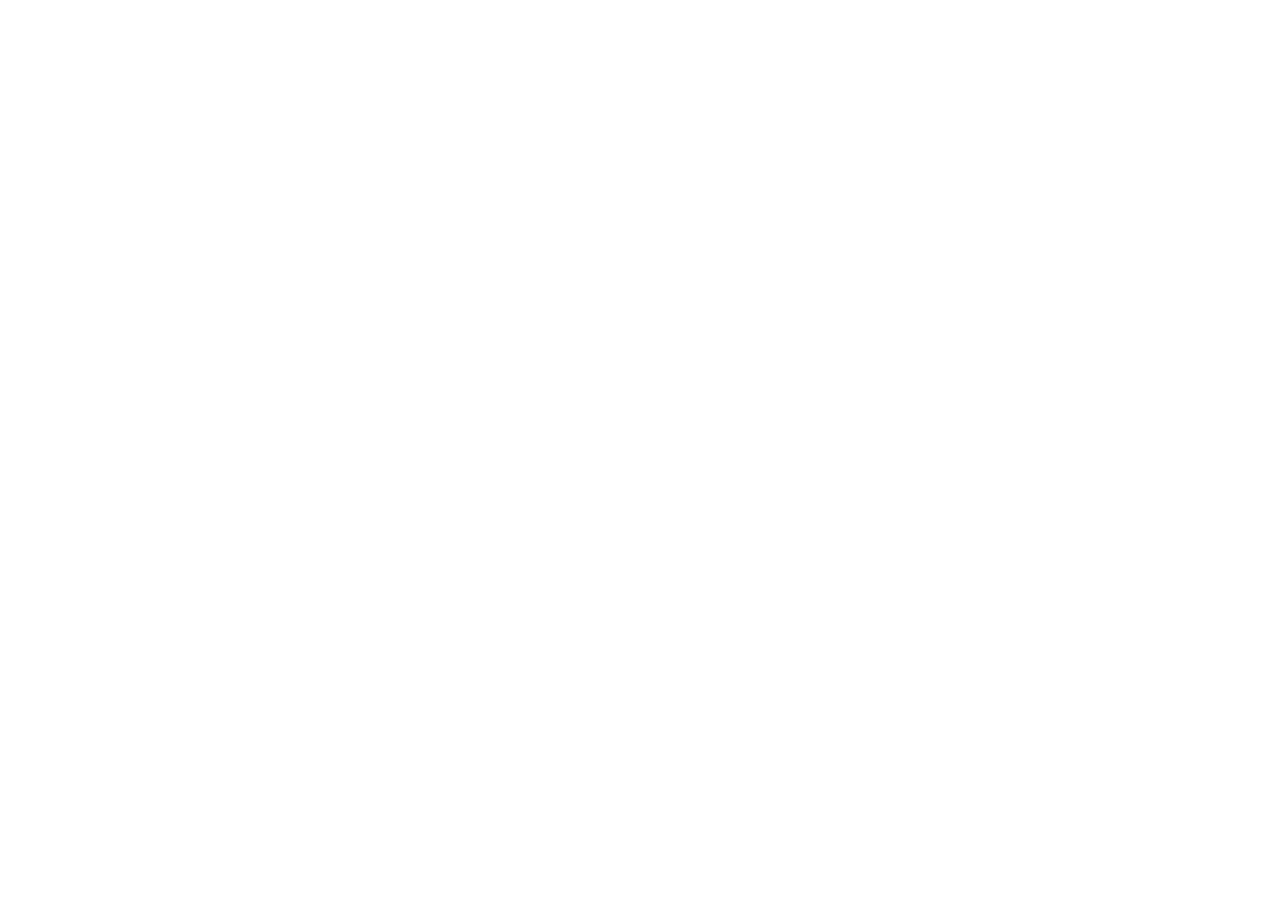
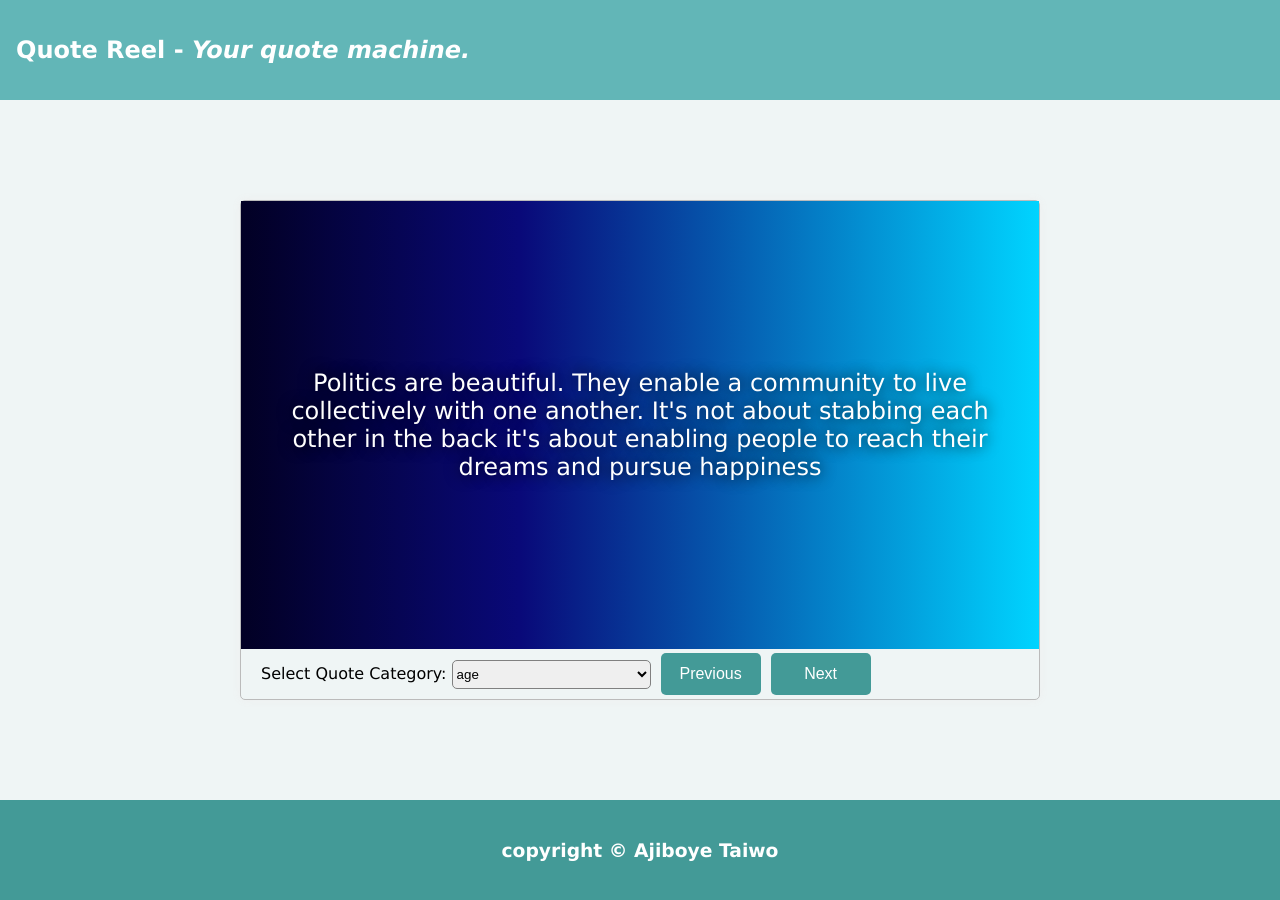
Before and after one commit to boldrack/exp-quote-app, a plain HTML site: page index.html in a window 1280 px wide. Before the commit the page ends 800 px from the top, so only its background shows below. Drawn offline with Linux system fonts and the light colour scheme.

Commit message:
Fix small next button

```diff
--- a/css/index.css
+++ b/css/index.css
@@ -0,0 +1,111 @@
+* {
+  margin: 0;
+  padding: 0;
+  box-sizing: border-box;
+}
+
+body {
+  min-height: 100vh;
+  width: 100%;
+  font-family: Verdana, sans-serif;
+  background-color: #eff5f5;
+}
+
+main {
+  position: relative;
+  border: 1px solid #bbbbbb;
+  width: 100%;
+  max-width: 800px;
+  height: 500px;
+  margin: 100px auto;
+  display: flex;
+  flex-direction: column;
+  justify-content: space-between;
+  border-radius: 5px;
+  box-shadow: 0px 0px 10px #eee;
+}
+
+main .quote-container {
+  background: rgb(2, 0, 36);
+  background: linear-gradient(
+    90deg,
+    rgba(2, 0, 36, 1) 0%,
+    rgba(9, 9, 121, 1) 35%,
+    rgba(0, 212, 255, 1) 100%
+  );
+  width: 100%;
+  color: #fff;
+  text-align: center;
+  font-size: 1.5rem;
+  text-shadow: 0px 0px 15px #000000;
+  display: flex;
+  justify-content: center;
+  align-items: center;
+  padding: 2rem;
+  flex-grow: 1;
+}
+
+main .quote-toolbox {
+  height: 50px;
+  display: flex;
+  align-items: center;
+  padding: 10px 20px;
+  gap: 10px;
+}
+
+main .quote-toolbox select {
+  width: 199px;
+  height: 29px;
+  border-radius: 5px;
+  outline: none;
+  border: 1px solid grey;
+}
+
+main .quote-control-buttons {
+  display: flex;
+  gap: 10px;
+}
+
+main .quote-control-buttons button {
+  width: 100px;
+  padding: 12px;
+  background: #439a97;
+  color: white;
+  border-radius: 5px;
+  border: none;
+  outline: none;
+  font-size: 1rem;
+}
+
+main .loader {
+  position: absolute;
+  inset: 0;
+  font-size: 2rem;
+  display: flex;
+  justify-content: center;
+  align-items: center;
+  color: white;
+  background: rgba(0, 0, 0, 0.7);
+}
+
+header {
+  height: 100px;
+  background: #62b6b7;
+  display: flex;
+  align-items: center;
+  padding: 1rem;
+  color: white;
+}
+
+header span {
+  text-decoration: italic;
+}
+
+footer {
+  height: 100px;
+  background: #439a97;
+  color: white;
+  display: flex;
+  justify-content: center;
+  align-items: center;
+}
--- a/index.html
+++ b/index.html
@@ -5,6 +5,35 @@
     <meta http-equiv="X-UA-Compatible" content="IE=edge" />
     <meta name="viewport" content="width=device-width, initial-scale=1.0" />
     <title>Document</title>
+    <link rel="stylesheet" href="css/index.css" />
   </head>
-  <body></body>
+  <body>
+    <header>
+      <h2>
+        Quote Reel - <span><em>Your quote machine.</em></span>
+      </h2>
+    </header>
+    <main>
+      <div class="quote-container">
+        Politics are beautiful. They enable a community to live collectively
+        with one another. It's not about stabbing each other in the back it's
+        about enabling people to reach their dreams and pursue happiness
+      </div>
+      <div class="quote-toolbox">
+        <div class="quote-toolbox__selector">
+          <label>Select Quote Category: </label>
+          <select></select>
+        </div>
+        <div class="quote-control-buttons">
+          <button>Previous</button>
+          <button>Next</button>
+        </div>
+      </div>
+      <div class="loader">Loading ...</div>
+    </main>
+    <footer>
+      <h3>copyright &copy; Ajiboye Taiwo</h3>
+    </footer>
+    <script src="js/index.js"></script>
+  </body>
 </html>
--- a/js/index.js
+++ b/js/index.js
@@ -0,0 +1,141 @@
+const AllCategories = [
+  "age",
+  "alone",
+  "amazing",
+  "anger",
+  "architecture",
+  "art",
+  "attitude",
+  "beauty",
+  "best",
+  "birthday",
+  "business",
+  "car",
+  "change",
+  "communications",
+  "computers",
+  "cool",
+  "courage",
+  "dad",
+  "dating",
+  "death",
+  "design",
+  "dreams",
+  "education",
+  "environmental",
+  "equality",
+  "experience",
+  "failure",
+  "faith",
+  "family",
+  "famous",
+  "fear",
+  "fitness",
+  "food",
+  "forgiveness",
+  "freedom",
+  "friendship",
+  "funny",
+  "future",
+  "god",
+  "good",
+  "government",
+  "graduation",
+  "great",
+  "happiness",
+  "health",
+  "history",
+  "home",
+  "hope",
+  "humor",
+  "imagination",
+  "inspirational",
+  "intelligence",
+  "jealousy",
+  "knowledge",
+  "leadership",
+  "learning",
+  "legal",
+  "life",
+  "love",
+  "marriage",
+  "medical",
+  "men",
+  "mom",
+  "money",
+  "morning",
+  "movies",
+  "success",
+];
+
+const categorySelectorElement = document.querySelector(".quote-toolbox select");
+const quoteContainerElement = document.querySelector(".quote-container");
+const loaderElement = document.querySelector(".loader");
+
+let quoteStore = [];
+
+const setLoader = () => (loaderElement.style.display = "flex");
+const unsetLoader = () => (loaderElement.style.display = "none");
+
+const setQuoteStore = (freshQuotes) => {
+  quoteStore = freshQuotes;
+};
+
+const prepopulateCategories = () => {
+  AllCategories.forEach((categoryText) =>
+    categorySelectorElement.insertAdjacentHTML(
+      "beforeEnd",
+      `<option value="${categoryText}">${categoryText}</option>`
+    )
+  );
+  // set the first option as the selected item
+  categorySelectorElement
+    .querySelector("option")
+    .setAttribute("selected", true);
+};
+
+const getSelectedCategory = () => {
+  return categorySelectorElement.selectedOptions[0].value;
+};
+
+const renderQuote = (quoteIndex) => {
+  if (quoteIndex > quoteStore.length) renderQuoteText(quoteStore[0]);
+
+  const quoteText = quoteStore.at(quoteIndex);
+  console.log("rendering ... ", quoteText);
+  renderQuoteText(quoteText);
+};
+
+const renderQuoteText = (quoteText) => {
+  quoteContainerElement.innerText = quoteText;
+};
+
+const fetchCategories = async (categoryText) => {
+  setLoader();
+  const response = await fetch(
+    `https://api.api-ninjas.com/v1/quotes/?category=${categoryText}&limit=10`,
+    {
+      headers: {
+        "X-Api-Key": "smTtvFpU8McS5EVM9AXaqw==F28aVGJFlvN1tcP7",
+      },
+    }
+  );
+  const responseJson = await response.json();
+  unsetLoader();
+  return responseJson.map((quote) => quote.quote);
+};
+
+categorySelectorElement.addEventListener("change", async (event) => {
+  // refetch data store on change
+  const newCategoryText = getSelectedCategory();
+  const quoteTexts = await fetchCategories(newCategoryText);
+  console.log(quoteTexts);
+  setQuoteStore(quoteTexts);
+  renderQuote(0);
+});
+
+/**
+ * Main body
+ */
+unsetLoader();
+prepopulateCategories();
```
Also changed, not shown: note.txt.
